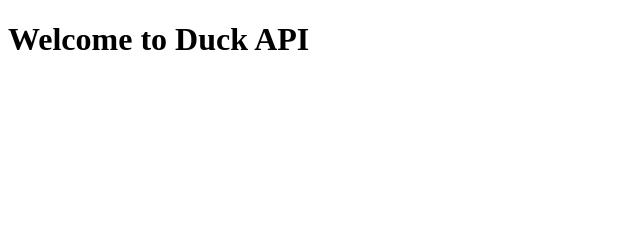
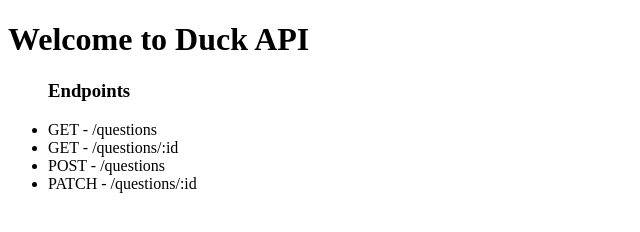
Before and after one commit to Tellur89/duck-server, a website: page index.html in a window 1280 px wide. Shown: the whole page, without its empty margins (0-640 px from the left). Drawn offline with Linux system fonts and the light colour scheme.

Commit message:
update index.html

```diff
--- a/index.html
+++ b/index.html
@@ -8,5 +8,12 @@
 	</head>
 	<body>
 		<h1>Welcome to Duck API</h1>
+		<ul>
+			<h3>Endpoints</h3>
+			<li>GET - /questions</li>
+			<li>GET - /questions/:id</li>
+			<li>POST - /questions</li>
+			<li>PATCH - /questions/:id</li>
+		</ul>
 	</body>
 </html>
```
